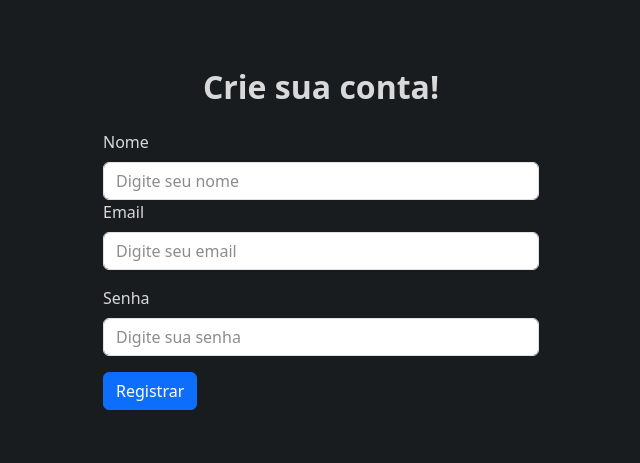
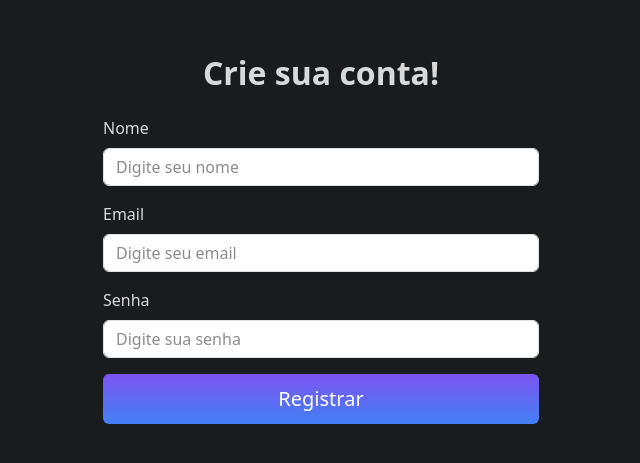
Before and after one commit to gabrielOliv1/frontend_timebank, a React (Vite) app: page /signup in a window 1280 px wide. Shown: the part 161-624 px from the top of the page, without its empty margins (319-959 px from the left). Built offline with nearby package versions, Linux system fonts and the light colour scheme.

Commit message:
feat: styling the signup button

```diff
--- a/src/pages/Signup.tsx
+++ b/src/pages/Signup.tsx
@@ -31,6 +31,7 @@ export default function SignupPage() {
                                         value={name}
                                         onChange={(e) => setName(e.target.value)}>
                         </Form.Control>
+                    </Form.Group>
                         <Form.Group className="mb-3">
                             <Form.Label className="text">Email</Form.Label>
                             <Form.Control className="placeholder-text" type="email"
@@ -47,8 +48,7 @@ export default function SignupPage() {
                                             onChange={(e) => setPassword(e.target.value)}>
                             </Form.Control>
                         </Form.Group>
-                    </Form.Group>
-                    <Button variant="primary" onClick={handleSignup}>Registrar</Button>
+                    <Button className="register-btn" onClick={handleSignup}>Registrar</Button>
                 </Form>
             </Container>
         </Container>
--- a/src/styles/Signup.css
+++ b/src/styles/Signup.css
@@ -31,3 +31,19 @@
 .placeholder-text::placeholder {
     color: var(--darker-grey);
 }
+
+.register-btn {
+    width: 100%;
+    font-size: 20px;
+    color: white;
+    background: linear-gradient(to bottom, #7C54F0, #4380F5);
+    border: none;
+    padding: 10px 0;
+    transition: all 0.3s ease;
+}
+
+.register-btn:hover {
+    background: linear-gradient(to bottom, #6A43D7, #326FD4);
+    transform: translateY(-2px);
+    box-shadow: 0 4px 8px rgba(0, 0, 0, 0.2);
+}
```
